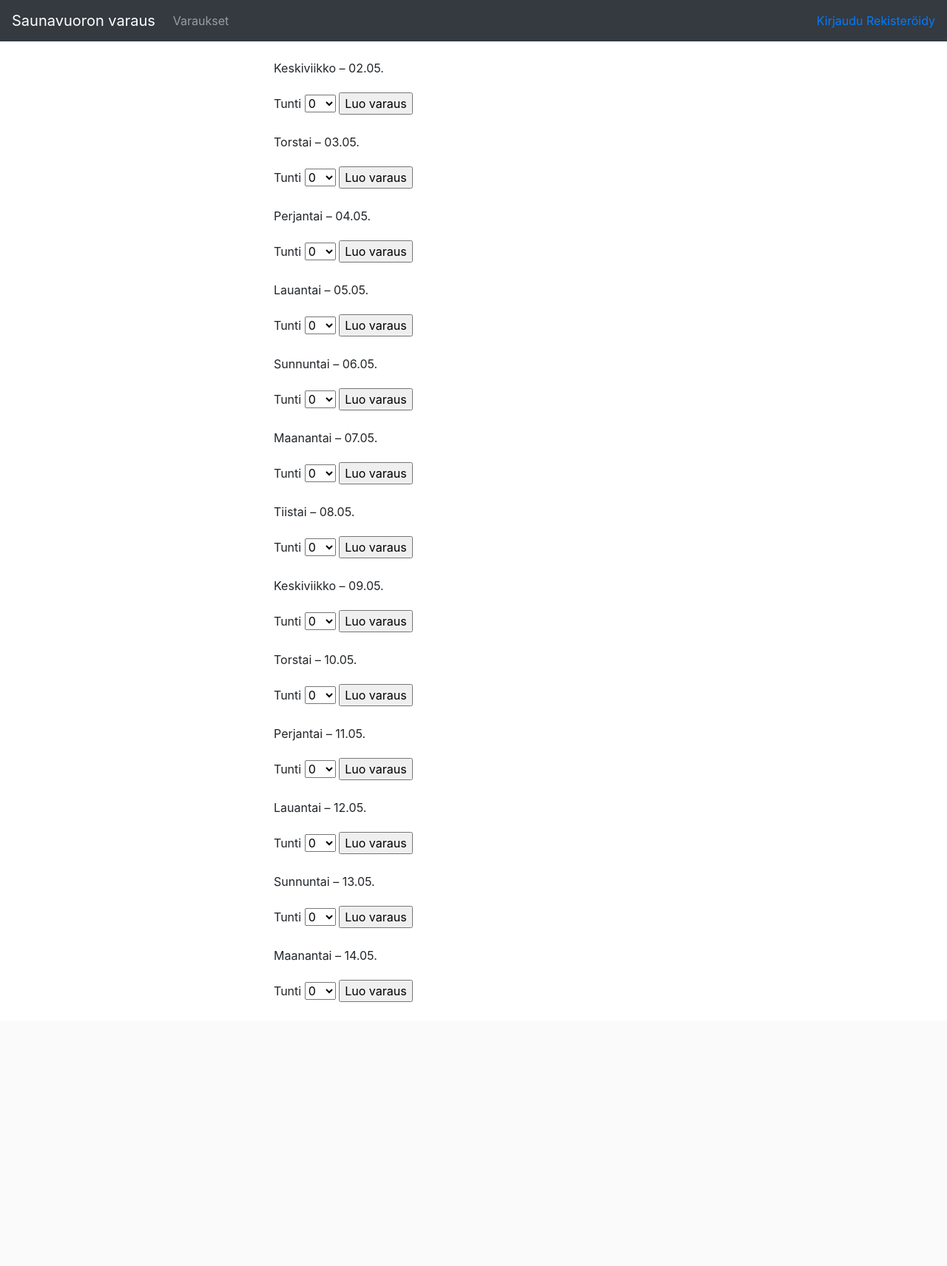
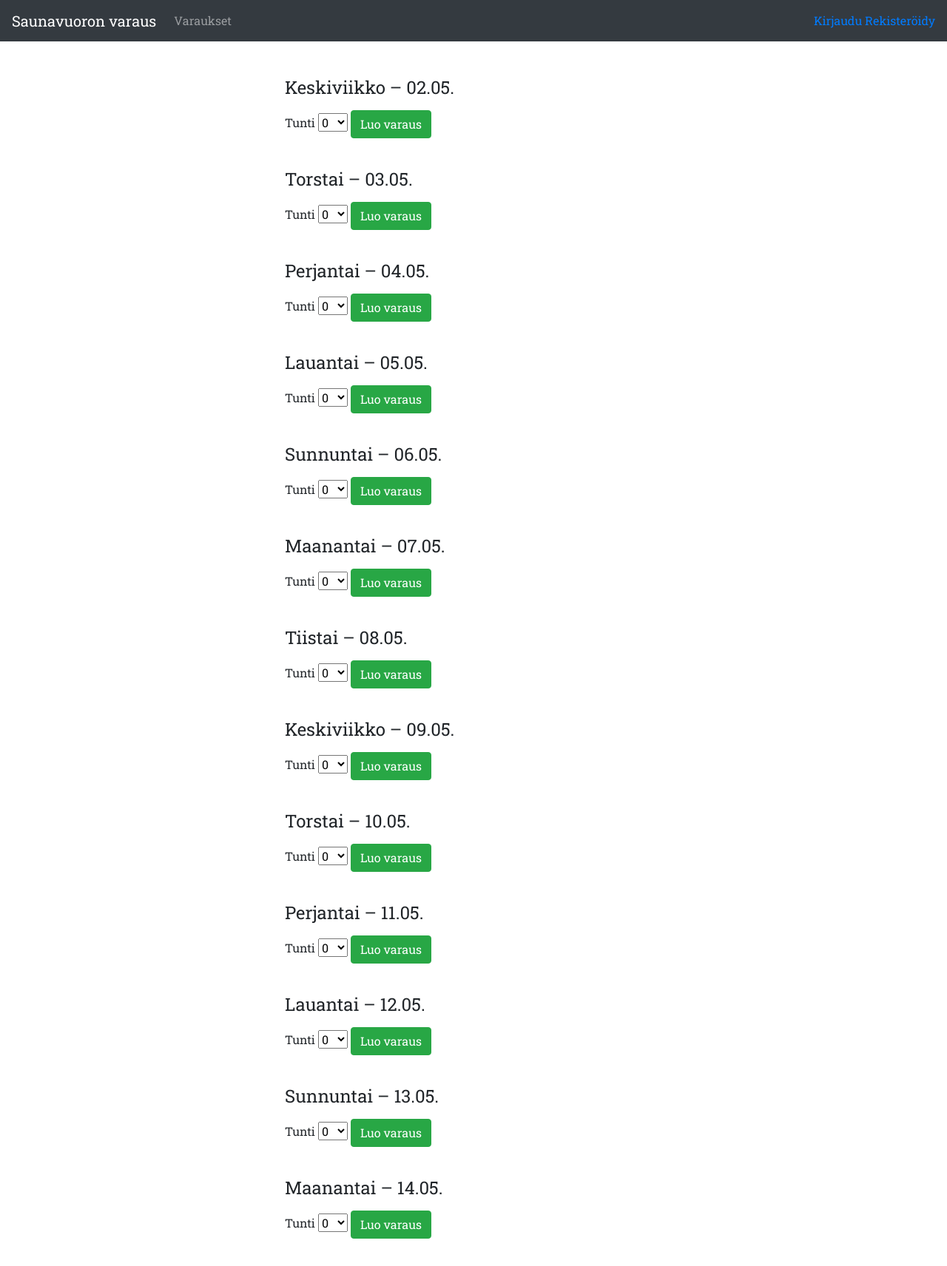
Before and after one commit to selinale/tsoha-sauna, a Flask app: page / in a window 1280 px wide. Shown: the whole page at 74% size. Before the commit the page ends 1355 px from the top, so only its background shows below. Run offline with Flask 2, Linux system fonts and the light colour scheme; data that the repository does not hold is empty; some libraries are stand-ins or nearby versions.

Commit message:
ulkoasun viilausta ja pieniä muutoksia toimintoihin

```diff
--- a/application/reservations/models.py
+++ b/application/reservations/models.py
@@ -1,7 +1,10 @@
+from datetime import datetime
+
+from sqlalchemy.sql import text
+
 from application import db
 from application.models import Base
 
-from sqlalchemy.sql import text
 
 class Reservation(Base):
     date = db.Column(db.Date(), nullable=False)
@@ -25,11 +28,27 @@ class Reservation(Base):
 
     @staticmethod
     def reserved_hours(date):
-        stmt = text("SELECT hour "
+        stmt = text("SELECT reservation.hour, account.household "
                     "FROM Reservation "
-                    "WHERE date = :reserved").params(reserved=str(date))
+                    "LEFT JOIN account ON reservation.account_id=account.id "
+                    "WHERE date = :reserved ").params(reserved=str(date))
 
         res = db.engine.execute(stmt)
-        res = [r[0] for r in res]
+        res = [(r[0], r[1]) for r in res]
+
 
         return res
+
+    @staticmethod
+    def get_reservations_and_households():
+        stmt = text("SELECT account.household, reservation.hour, reservation.date"
+                    " FROM account"
+                    " LEFT JOIN reservation ON reservation.account_id=account.id")
+        res = db.engine.execute(stmt)
+
+        response = []
+
+        for row in res:
+            response.append({"household":row[0], "hour":row[1], "date": datetime.strptime(row[2], '%Y-%m-%d')})
+
+        return response
--- a/application/reservations/views.py
+++ b/application/reservations/views.py
@@ -7,11 +7,15 @@ from application import app, db, login_required
 from application.reservations.forms import ReservationForm
 from application.reservations.models import Reservation
 
+from sqlalchemy.sql import text
+
 
 @app.route("/reservations/", methods=["GET"])
 def reservations_index():
-    reservations = Reservation.query.all()
+    reservations = Reservation.get_reservations_and_households()
+
     count = Reservation.reservation_count()
+
     return render_template("reservations/list.html", reservations=reservations, count=count)
 
 
--- /dev/null
+++ b/application/static/styles.css
@@ -0,0 +1,24 @@
+body {
+    font-family: 'Roboto Slab', serif;
+}
+
+.reservation {
+    margin: 2px;
+}
+
+.reservation-row {
+    margin: 20px 0px 20px 0px;
+}
+
+.reservations-text {
+    color: #d80e0e;
+}
+
+.button-row {
+    min-height: 60px;
+    line-height: 60px;
+}
+
+.date-row {
+    font-size: 1.5em;
+}
--- a/application/templates/index.html
+++ b/application/templates/index.html
@@ -5,12 +5,22 @@
     <div class="row">
         <div class="col-6 offset-3">
             {% for date in future_dates %}
-                <div class="row" style="min-height: 100px">
-                    <div class="col-12">
+                <div class="row reservation-row">
+                    <div class="col-12 date-row">
                         {{ to_fi[date['date'].weekday()] }} – {{ date['date'].strftime('%d.%m.') }}
                     </div>
 
-                    <div class="col-12">
+                    {% if date['reserved_hours']|length > 0 %}
+                        <div class="col-12 reservations-text">VARATUT AJAT</div>
+                    {% endif %}
+
+                    {% for r in date['reserved_hours'] %}
+                    <div class="col-12 reservation">
+                        <i class="fas fa-clock"></i> {{ r[0] }} - {{ r[0] + 1}} <i class="fas fa-home"></i> {{ r[1] }}
+                    </div>
+                    {% endfor %}
+
+                    <div class="col-12 button-row">
                         <form method="POST" action="{{ url_for('reservations_create') }}">
 
                             <label for="hour">
@@ -24,7 +34,7 @@
 
                             <input type="text" id="date" name="date" value={{date['date']}} hidden>
 
-                            <input type="submit" value="Luo varaus"/>
+                            <button class="btn btn-success" type="submit">Luo varaus</button>
                         </form>
                     </div>
                 </div>
--- a/application/templates/layout.html
+++ b/application/templates/layout.html
@@ -4,6 +4,9 @@
     <meta charset="utf-8">
     <title>Saunavuorot</title>
     <link rel="stylesheet" href="https://maxcdn.bootstrapcdn.com/bootstrap/4.0.0/css/bootstrap.min.css" integrity="sha384-Gn5384xqQ1aoWXA+058RXPxPg6fy4IWvTNh0E263XmFcJlSAwiGgFAW/dAiS6JXm" crossorigin="anonymous">
+    <link href="https://fonts.googleapis.com/css?family=Roboto+Slab" rel="stylesheet">
+    <link rel= "stylesheet" type= "text/css" href= "{{ url_for('static',filename='styles.css') }}">
+    <link rel="stylesheet" href="https://use.fontawesome.com/releases/v5.0.10/css/all.css" integrity="sha384-+d0P83n9kaQMCwj8F4RJB66tzIwOKmrdb46+porD/OvrJ+37WqIM7UoBtwHO6Nlg" crossorigin="anonymous">
   </head>
 
   <body>
--- a/application/views.py
+++ b/application/views.py
@@ -1,12 +1,14 @@
+import datetime
+from datetime import date
+
 from flask import render_template
+from flask_login import current_user
+
 from application import app
 from application.auth.models import User
-
-from datetime import date
-import datetime
-
 from application.reservations.forms import ReservationForm
 from application.reservations.models import Reservation
+
 
 @app.route("/")
 def index():
@@ -25,14 +27,17 @@ def index():
     for day in future_dates:
         hours = []
         reserved_hours = Reservation.reserved_hours(day['date'])
+
         for h in range(0, 24):
-            if h not in reserved_hours:
+            if h not in list(map(lambda x: x[0], reserved_hours)):
                 hours.append(h)
 
         day['hours'] = hours
-        print(hours)
-        print(reserved_hours)
+        day['reserved_hours'] = sorted(reserved_hours, key=lambda x: x[0])
 
+    if current_user.is_authenticated:
+        my_id = current_user.id
+    else:
+        my_id = None
 
-
-    return render_template("index.html", future_dates=future_dates, to_fi=days_to_string)
+    return render_template("index.html", future_dates=future_dates, to_fi=days_to_string, my_id=my_id)
```
Also changed, not shown: application/templates/reservations/list.html (+2 -6 lines).
